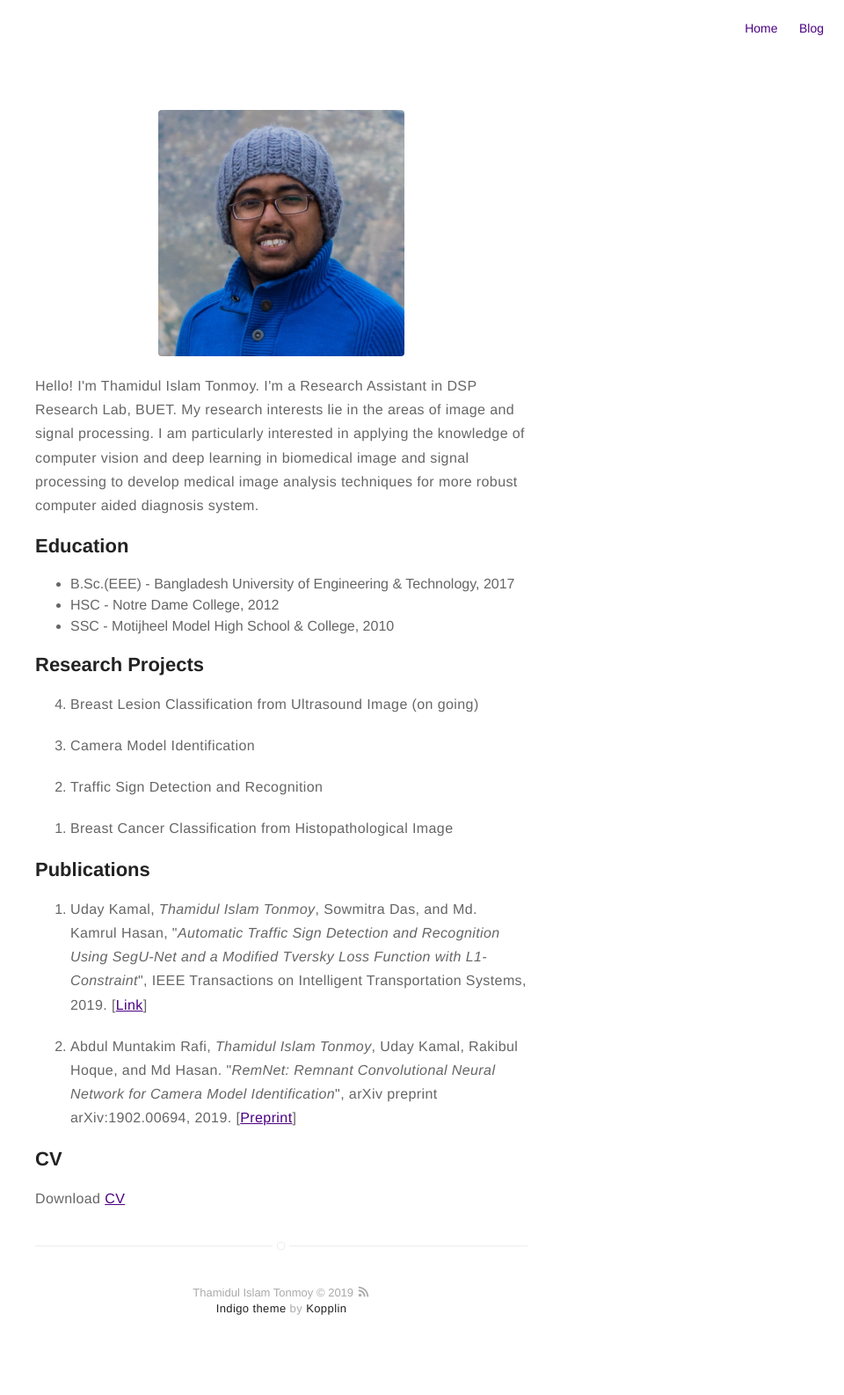
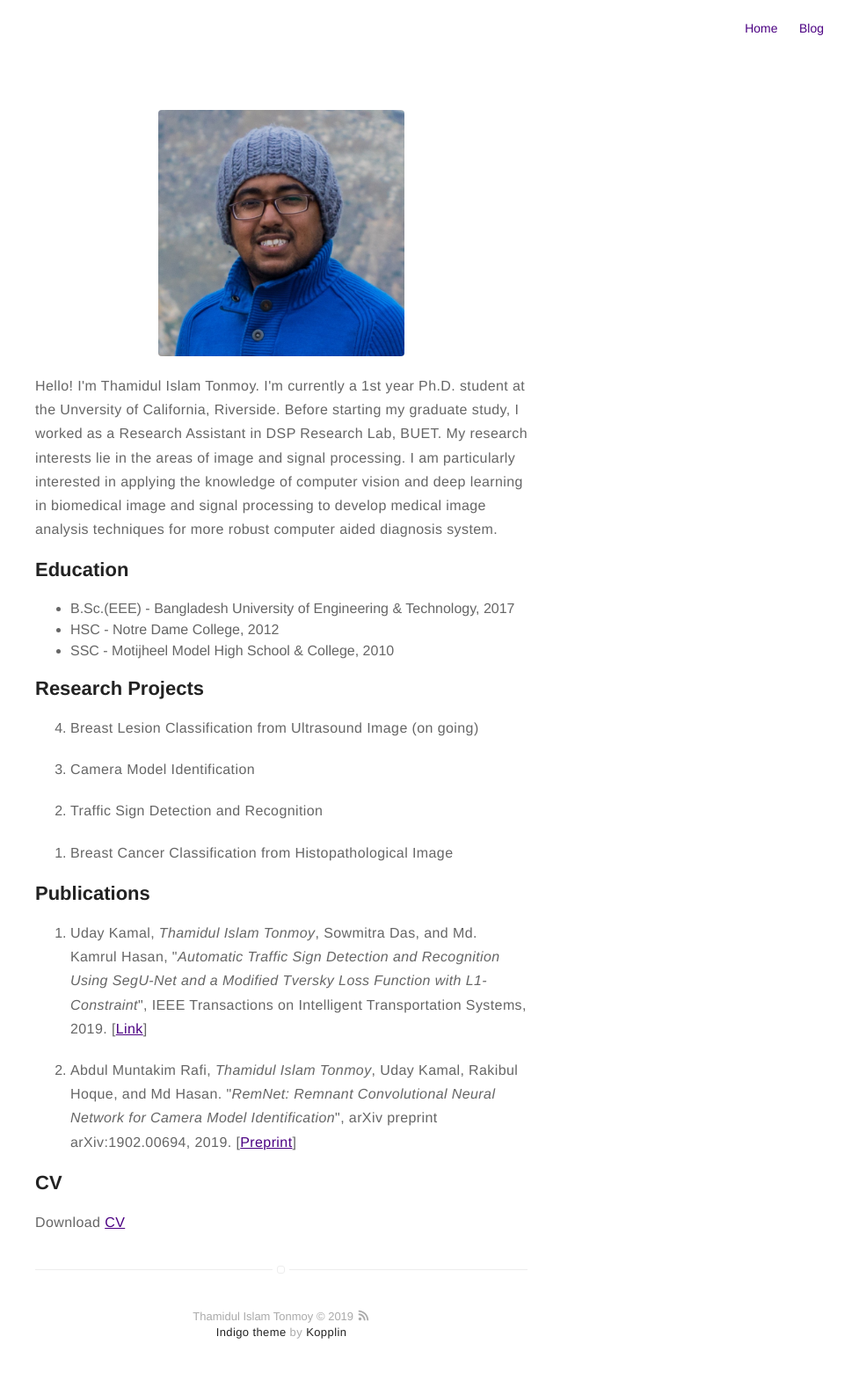
Before and after one commit to titonmoy/titonmoy.github.io, a Jekyll site: the page built from about.md, in a window 1280 px wide. Shown: the whole page at 88% size, without its empty margins (320-1280 px from the left). Built offline with Jekyll 4.4.1, drawn with Linux system fonts in a browser that asks for light colours; before the commit the page ends 1559 px from its top, so only the background shows below that.

Commit message:
Update about.md

```diff
--- a/about.md
+++ b/about.md
@@ -5,7 +5,7 @@ layout: page
 ![Profile Image]({{ site.url }}/{{ site.picture }})
 
 
-<p>Hello!  I'm Thamidul Islam Tonmoy. I'm a Research Assistant in DSP Research Lab, BUET. My research interests lie in the areas of image and signal processing. I am particularly  interested in applying the knowledge of computer vision and deep learning in biomedical image and signal processing to develop medical image analysis techniques for more robust computer aided diagnosis system.</p>
+<p>Hello!  I'm Thamidul Islam Tonmoy. I'm currently a 1st year Ph.D. student at the Unversity of California, Riverside. Before starting my graduate study, I worked as a Research Assistant in DSP Research Lab, BUET. My research interests lie in the areas of image and signal processing. I am particularly  interested in applying the knowledge of computer vision and deep learning in biomedical image and signal processing to develop medical image analysis techniques for more robust computer aided diagnosis system.</p>
 
 
 <h2>Education</h2>
```
